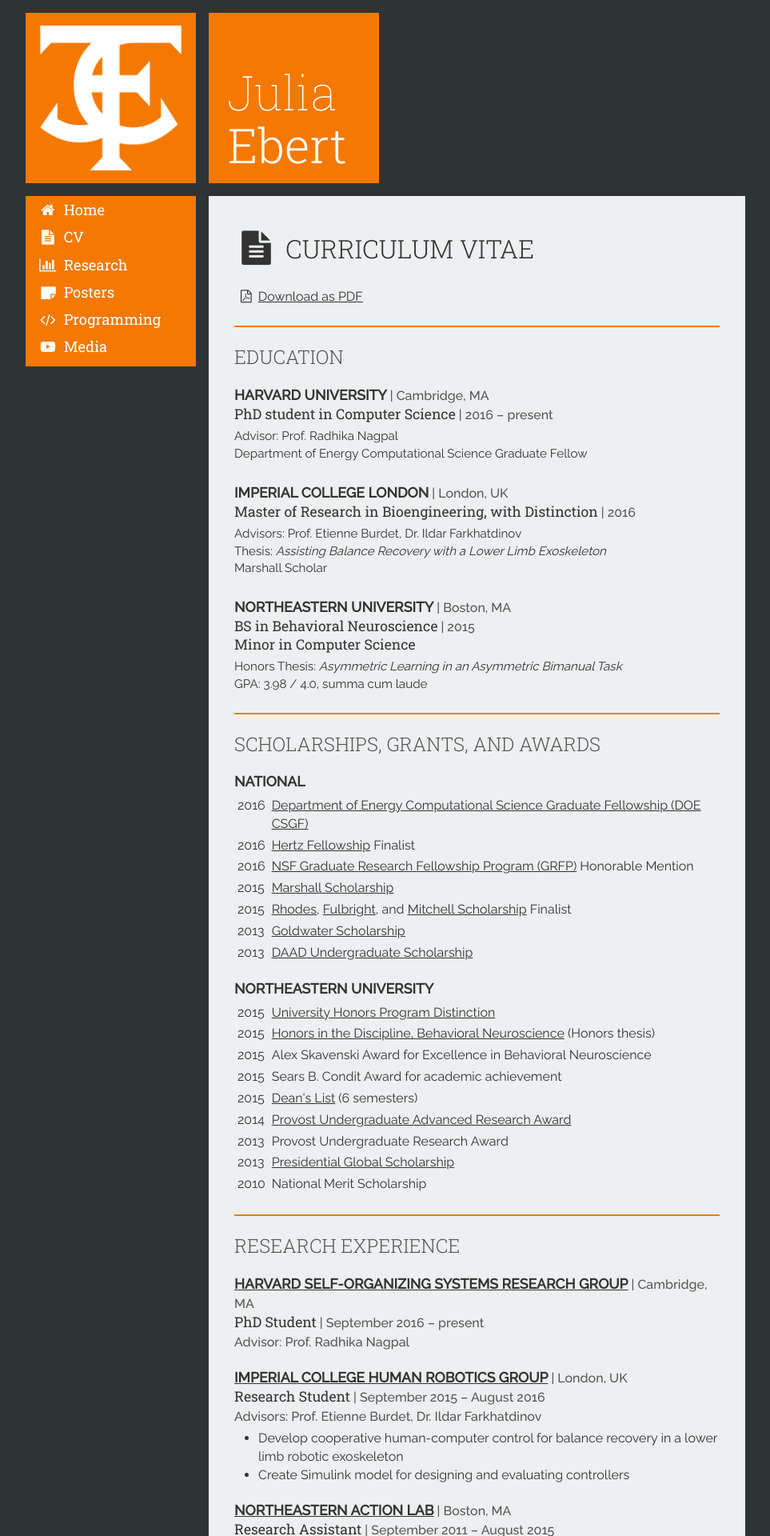
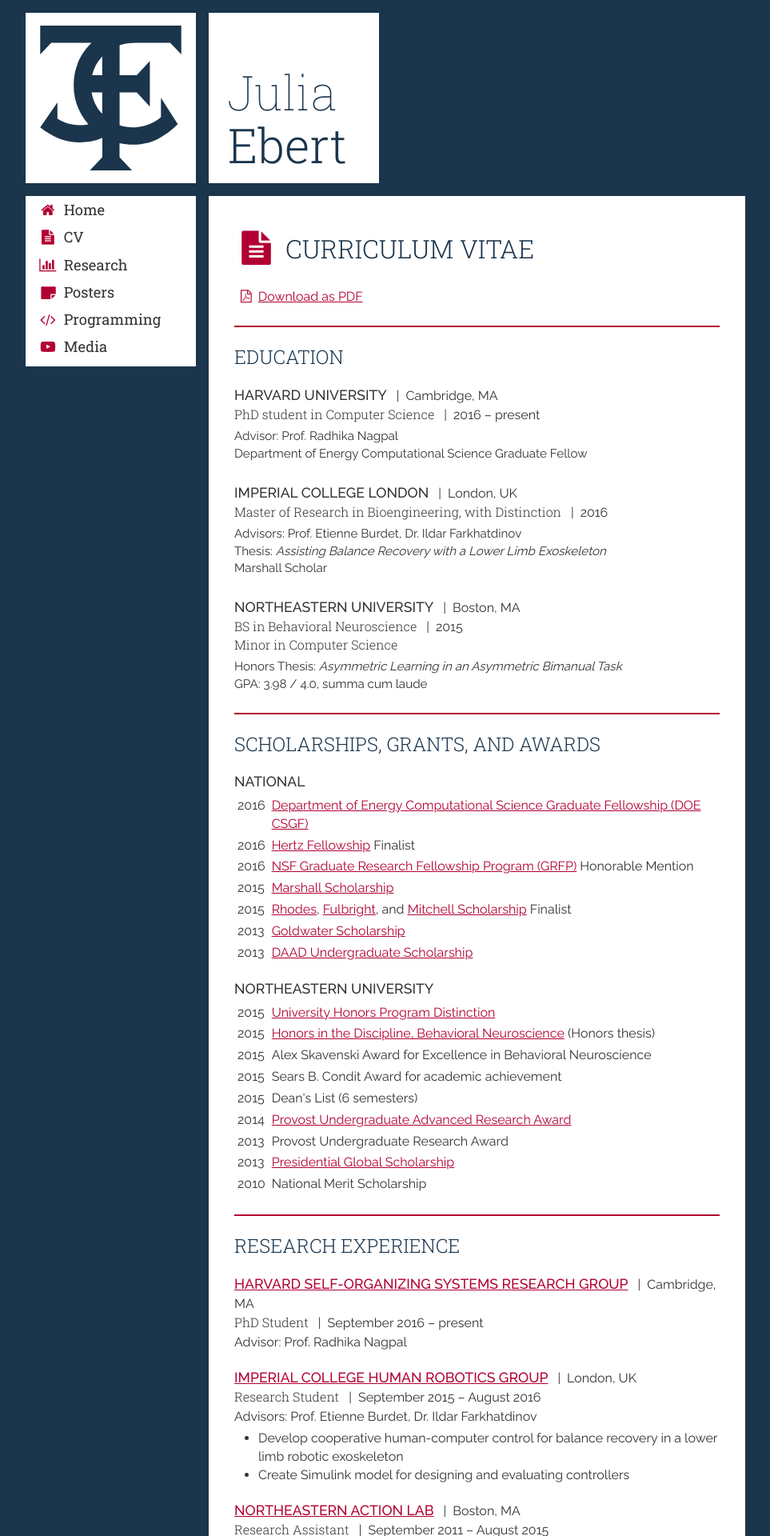
Before and after one commit to jtebert/jtebert.github.io, a Jekyll site: the page built from cv/index.html, in a window 1280 px wide. Shown: the top 1920 px of the page at 80% size, without its empty margins (158-1121 px from the left). Built offline with Jekyll 4.4.1, drawn with Linux system fonts in a browser that asks for light colours; nearby versions of some CDN libraries; some of the changed text lies outside the part shown.

Commit message:
Update research, fix broken links, new colors, and general cleanup.

```diff
--- a/_includes/top-row.html
+++ b/_includes/top-row.html
@@ -1,7 +1,10 @@
 <div class="row"> <!-- Row 1 -->
-    <div class="col-sm-4 col-md-3 col-xs-6 box-vert-padding">
+    <div class="col-sm-4 col-md-3 col-xs-6 box-vert-padding" id="logo-box">
         <div class="dummy"></div>
-        <a href="/"><img class="in logo-box fill" src="/assets/imgs/logos/JTE.png"/></a>
+        <a href="/">
+            <img class="in logo-box fill" id="logo-light" src="/assets/imgs/logos/JTE-light.svg"/>
+            <img class="in logo-box fill" id="logo-dark" src="/assets/imgs/logos/JTE-dark.svg"/>
+        </a>
     </div>
     <div class="col-sm-4 col-md-3 hidden-xs box-vert-padding">
         <div class="dummy fill"></div>
--- a/_sass/_custom.scss
+++ b/_sass/_custom.scss
@@ -14,6 +14,15 @@
   b {
     font-weight: 300;
   }
+}
+
+#logo-box a {
+  #logo-dark { display: block; }
+  #logo-light { display: none; }
+}
+#logo-box a:hover {
+  #logo-dark { display: none; }
+  #logo-light { display: block; }
 }
 
 // Set Fonts
@@ -34,11 +43,12 @@
   padding-left: 2em;
   vertical-align: middle;
 
-  i {
+  i.fa {
     position: absolute;
     left: 0;
     top: 50%;
     margin-top: -0.4em; // half height of icon
+    color: $accentColor;
   }
 }
 
@@ -47,23 +57,23 @@
   margin-top: 0;
   text-transform: uppercase;
   font-family: $body-font, sans-serif;
-  font-weight: 700;
+  font-weight: 500;
   font-size: 1.5em;
 }
 
 // Descriptor
 h3 {
   font-family: $title-font, sans-serif;
-  font-weight: 500;
+  font-weight: 300;
   font-size: 1.4em;
 }
 
 // Location
 h4 {
   font-family: $body-font, sans-serif;
-  font-weight: 500;
+  font-weight: 400;
   font-size: 1.2em;
-  color: #555;
+  // color: #555;
 }
 
 h5 {
@@ -73,17 +83,17 @@
 }
 
 a {
-  color: $darkText;
+  color: $accentColor;
   //font-family: $body-font, sans-serif;
   //font-weight: 500;
   text-decoration: underline;
 
   &:hover, &:visited:hover {
-    color: $darkMainColor;
+    color: $mainColor;
   }
 
   &:visited {
-    color: $darkBackground;
+    color: $darkAccentColor;
   }
 }
 
@@ -96,7 +106,7 @@
 }
 
 .fill {
-  background-color: $mainColor;
+  background-color: $foreground;
 }
 
 .content {
@@ -114,7 +124,8 @@
   }
 
   .row figcaption {
-    margin-top: 16px;
+    margin-top: 8px;
+    color: $gray-light;
   }
 
   .row img {
@@ -125,7 +136,7 @@
 hr {
   height: 2px;
   border: 0;
-  background: $mainColor;
+  background: $accentColor;
   margin: 24px 0;
   display: block;
   clear: both;
@@ -147,7 +158,7 @@
   margin: $grid-gutter-width / 2;
 
   a:hover {
-    color: $white;
+    color: $secondaryText;
   }
 
   // Titles in Boxes
@@ -157,17 +168,21 @@
   }
 
   h4 {
-    color: $white;
+    color: $primaryText;
   }
 }
 
 a .in {
   text-decoration: none;
-  color: $white;
+  color: $primaryText;
 }
 
 a:hover .in, a:visited:hover .in {
-  background-color: $darkMainColor;
+  background-color: $accentColor;
+
+  h1, h2, h3, h4, h5, h6 {
+    color: $secondaryText;
+  }
 }
 
 .text-box {
@@ -203,22 +218,26 @@
     position: relative;
     vertical-align: middle;
 
-    i {
+    i.fa {
       position: absolute;
       left: 0;
+      color: $accentColor;
       //top: 50%;
       //margin-top: -0.4em;
     }
 
     &:hover {
-      background-color: $darkMainColor;
+      background-color: $accentColor;
       //text-decoration: none;
+      i.fa {
+        color: $secondaryText;
+      }
     }
   }
 }
 
 blockquote {
-  border-left-color: $mainColor;
+  border-left-color: $accentColor;
   background-color: $darkForeground;
   font-size: 1em;
   font-style: normal;
@@ -260,11 +279,19 @@
     text-decoration: none;
     color: inherit;
     font-family: $title-font, sans-serif;
+
+    i.fa {
+      color: $accentColor;
+    }
   }
 
   a:hover {
-    background-color: $darkMainColor;
+    background-color: $accentColor;
     text-decoration: none;
+    color: $secondaryText;
+    i.fa {
+      color: $secondaryText;
+    }
   }
 }
 
@@ -281,7 +308,7 @@
   }
 
   h1, h4 {
-    color: #555;
+    //color: #555;
   }
 
   // Subsection
@@ -340,24 +367,26 @@
   h1 {
     font-size: 1.5em;
   }
-
   // Subsection
   h2 {
     margin-top: 12px;
     font-size: 1.1em;
+    color: inherit;
   }
-
   // Descriptor
   h3 {
     margin-top: 12px;
-    font-size: 1.1em;
+    font-size: 1em;
+    color: inherit;
   }
-
   // Location
   h4 {
     font-size: 1em;
+    color: inherit;
   }
-
+  span.div {
+    margin: 0 8px;
+  }
   p {
     font-size: 0.95em;
   }
@@ -395,6 +424,7 @@
   width: 100%;
   /* Set the fixed height of the footer here */
   height: 60px;
+  color: $secondaryText;
 
   .row {
     padding-top: 20px;
@@ -402,11 +432,11 @@
 
   a, a:visited {
     text-decoration: none;
-    color: $white;
+    color: $lightText;
   }
 
   a:hover, #footer a:visited:hover {
-    color: $mainColor;
+    color: $accentColor;
   }
 
   .footer-contents {
--- a/_sass/bootstrap/_variables.scss
+++ b/_sass/bootstrap/_variables.scss
@@ -22,7 +22,8 @@
 $gray-light:             lighten($gray-base, 46.7%) !default; // #777
 $gray-lighter:           lighten($gray-base, 93.5%) !default; // #eee
 
-$brand-primary:         darken(#428bca, 6.5%) !default; // #337ab7
+$brand-primary:         #1C3144;
+$brand-primary: #1A354C;
 $brand-success:         #5cb85c !default;
 $brand-info:            #5bc0de !default;
 $brand-warning:         #f0ad4e !default;
@@ -33,14 +34,31 @@
 //
 //## Main colors of the theme
 
-$background: #2e3436;
+$background: $brand-primary;
 $darkBackground: #171a1b;
-$foreground: #ecf0f1;
-$darkForeground: #e2e8ea;
-$mainColor: #f57900;
-$darkMainColor: #e65100;
+$foreground: #fff;
+$darkForeground: #eeeeee;
+$mainColor: $brand-primary;
+$darkMainColor: $brand-primary;
+$accentColor: #B20032;
+$darkAccentColor: #7F0024;
 $white: #fff;
 $darkText: #333;
+$lightText: #ecf0f1;
+$primaryText: $darkText;
+$secondaryText: $lightText;
+
+
+//== Jekyll
+//
+//## Variables assigned by Jekyll
+$background-color: $brand-primary;
+$brand-color:      #ecf0f1;
+$grey-color:       #828282;
+$grey-color-light: lighten($grey-color, 40%);
+$grey-color-dark:  darken($grey-color, 25%);
+$on-palm:          600px;
+$on-laptop:        800px;
 
 
 //== Scaffolding
@@ -50,7 +68,7 @@
 //** Background color for `<body>`.
 $body-bg:               $background !default;
 //** Global text color on `<body>`.
-$text-color:            $white !default;
+$text-color:            $primaryText !default;
 
 //** Global textual link color.
 $link-color:            $brand-primary !default;
@@ -90,7 +108,7 @@
 $headings-font-family:    inherit !default;
 $headings-font-weight:    500 !default;
 $headings-line-height:    1.1 !default;
-$headings-color:          inherit !default;
+$headings-color:          $darkMainColor !default;
 
 
 //== Iconography
--- a/css/main.scss
+++ b/css/main.scss
@@ -12,18 +12,6 @@
 $base-line-height: 1.5;
 
 $spacing-unit:     30px;
-
-$text-color:       #fff;
-$background-color: #fdfdfd;
-$brand-color:      #2a7ae2;
-
-$grey-color:       #828282;
-$grey-color-light: lighten($grey-color, 40%);
-$grey-color-dark:  darken($grey-color, 25%);
-
-$on-palm:          600px;
-$on-laptop:        800px;
-
 
 
 // Using media queries with like this:
@@ -43,6 +31,7 @@
 
 // Import partials from `sass_dir` (defaults to `_sass`)
 @import
+        "bootstrap/variables",
         "base",
         "layout",
         "syntax-highlighting",
--- a/cv/index.html
+++ b/cv/index.html
@@ -12,21 +12,21 @@
 
     <h1 id="education"><a class="section" href="#education">Education</a></h1>
 
-    <h2>Harvard University</h2><h4>| Cambridge, MA</h4><br/>
-    <h3>PhD student in Computer Science</h3><h4>| 2016 – present</h4><br/>
+    <h2>Harvard University</h2><span class="div">|</span><h4>Cambridge, MA</h4><br/>
+    <h3>PhD student in Computer Science</h3><span class="div">|</span><h4>2016 – present</h4><br/>
     <p>Advisor: Prof. Radhika Nagpal<br/>
     Department of Energy Computational Science Graduate Fellow</p>
     <hr class="sep"/>
 
-    <h2>Imperial College London</h2><h4>| London, UK</h4><br/>
-    <h3>Master of Research in Bioengineering, with Distinction</h3><h4>| 2016</h4><br/>
+    <h2>Imperial College London</h2><span class="div">|</span><h4>London, UK</h4><br/>
+    <h3>Master of Research in Bioengineering, with Distinction</h3><span class="div">|</span><h4>2016</h4><br/>
     <p>Advisors: Prof. Etienne Burdet, Dr. Ildar Farkhatdinov<br/>
     Thesis: <i>Assisting Balance Recovery with a Lower Limb Exoskeleton</i><br/>
     Marshall Scholar</p>
     <hr class="sep"/>
 
-    <h2>Northeastern University</h2><h4>| Boston, MA</h4><br/>
-    <h3>BS in Behavioral Neuroscience</h3><h4>| 2015</h4><br>
+    <h2>Northeastern University</h2><span class="div">|</span><h4>Boston, MA</h4><br/>
+    <h3>BS in Behavioral Neuroscience</h3><span class="div">|</span><h4>2015</h4><br>
     <h3>Minor in Computer Science</h3>
     <p>Honors Thesis: <i>Asymmetric Learning in an Asymmetric Bimanual Task</i><br/>
     GPA: 3.98 / 4.0, summa cum laude<br/>
@@ -54,7 +54,7 @@
                     Mitchell Scholarship</a> Finalist</td></tr>
         <tr><td>2013</td>
             <td><a href="https://goldwater.scholarsapply.org/">Goldwater Scholarship</a></td></tr>
-        <tr><td>2013</td><td><a href="https://www.daad.org/?p=47220">
+        <tr><td>2013</td><td><a href="https://www.daad.org/en/find-funding/undergraduate-opportunities/undergraduate-scholarship/">
             DAAD Undergraduate Scholarship</a></td></tr>
         </tbody>
     </table>
@@ -69,8 +69,7 @@
             Honors in the Discipline, Behavioral Neuroscience</a> (Honors thesis)</td></tr>
         <tr><td>2015</td><td>Alex Skavenski Award for Excellence in Behavioral Neuroscience</td></tr>
         <tr><td>2015</td><td>Sears B. Condit Award for academic achievement</td></tr>
-        <tr><td>2015</td><td><a href="http://www.northeastern.edu/cos/deanslist/">
-            Dean's List</a> (6 semesters)</td></tr>
+        <tr><td>2015</td><td>Dean's List (6 semesters)</td></tr>
         <tr><td>2014</td><td><a href="http://www.northeastern.edu/undergraduateresearch/find-funding/undergraduate-research-creative-endeavor-awards/funding/">
             Provost Undergraduate Advanced Research Award</a></td></tr>
         <tr><td>2013</td><td>Provost Undergraduate Research Award</td></tr>
@@ -84,16 +83,16 @@
 
     <h1 id="research"><a class="section" href="#research">Research Experience</a></h1>
 
-    <h2><a href="https://www.eecs.harvard.edu/ssr/">Harvard Self-organizing Systems Research Group</a></h2><h4>| Cambridge, MA</h4><br/>
-    <h3>PhD Student</h3><h4>| September 2016 – present</h4><br/>
+    <h2><a href="https://www.eecs.harvard.edu/ssr/">Harvard Self-organizing Systems Research Group</a></h2><span class="div">|</span><h4>Cambridge, MA</h4><br/>
+    <h3>PhD Student</h3><span class="div">|</span><h4>September 2016 – present</h4><br/>
     <h4>Advisor: Prof. Radhika Nagpal</h4>
     <!--<ul>
         <li>Develop </li>
     </ul>-->
     <hr class="sep"/>
 
-    <h2><a href="http://www.imperial.ac.uk/human-robotics">Imperial College Human Robotics Group</a></h2><h4>| London, UK</h4><br/>
-    <h3>Research Student</h3><h4>| September 2015 – August 2016</h4><br/>
+    <h2><a href="http://www.imperial.ac.uk/human-robotics">Imperial College Human Robotics Group</a></h2><span class="div">|</span><h4>London, UK</h4><br/>
+    <h3>Research Student</h3><span class="div">|</span><h4>September 2015 – August 2016</h4><br/>
     <h4>Advisors: Prof. Etienne Burdet, Dr. Ildar Farkhatdinov</h4>
     <ul>
         <li>Develop cooperative human-computer control for balance recovery in a lower limb robotic exoskeleton</li>
@@ -101,9 +100,9 @@
     </ul>
     <hr class="sep"/>
 
-    <h2><a href="http://www.northeastern.edu/actionlab/">Northeastern Action Lab</a></h2><h4>| Boston, MA</h4><br/>
-    <h3>Research Assistant</h3><h4>| September 2011 – August 2015</h4><br/>
-    <h3>Research Co-op</h3><h4>| July – December 2012, September – December 2014</h4><br/>
+    <h2><a href="http://www.northeastern.edu/actionlab/">Northeastern Action Lab</a></h2><span class="div">|</span><h4>Boston, MA</h4><br/>
+    <h3>Research Assistant</h3><span class="div">|</span><h4>September 2011 – August 2015</h4><br/>
+    <h3>Research Co-op</h3><span class="div">|</span><h4>July – December 2012, September – December 2014</h4><br/>
     <h4>Advisor: Prof. Dagmar Sternad</h4>
     <ul>
         <li>Collected data from human participants in motor control experiments, including electoencephalogram (EEG)</li>
@@ -118,8 +117,8 @@
     </ul>
     <hr class="sep"/>
 
-    <h2><a href="http://www.neurotechnology.neu.edu/">Northeastern Biomimetic Underwater Robot Program</a></h2><h4>| Nahant, MA</h4><br/>
-    <h3>Research Assistant</h3><h4>| May – August 2015</h4><br/>
+    <h2><a href="http://www.neurotechnology.neu.edu/">Northeastern Biomimetic Underwater Robot Program</a></h2><span class="div">|</span><h4>Nahant, MA</h4><br/>
+    <h3>Research Assistant</h3><span class="div">|</span><h4>May – August 2015</h4><br/>
     <h4>Advisor: Prof. Joseph Ayers</h4>
     <ul>
         <li>Programmed network of electronic neurons in LabView to control rheotaxis in a biomimetic robotic lobster</li>
@@ -128,8 +127,8 @@
     </ul>
     <hr class="sep"/>
 
-    <h2><a href="https://am.is.tuebingen.mpg.de/">Max Planck Institute for Intelligent Systems, Autonomous Motion Department</a></h2><h4>| T&uuml;bingen, Germany</h4><br>
-    <h3>Research Co-op</h3><h4>| July – December 2013</h4><br/>
+    <h2><a href="https://am.is.tuebingen.mpg.de/">Max Planck Institute for Intelligent Systems, Autonomous Motion Department</a></h2><span class="div">|</span><h4>T&uuml;bingen, Germany</h4><br>
+    <h3>Research Co-op</h3><span class="div">|</span><h4>July – December 2013</h4><br/>
     <h4>Advisor: Prof. Stefan Schaal, Max Planck Institute Director</h4><br/>
     <h4>Project: Learning mapping of high-dimensional movements to Euclidean space</h4>
     <ul>
@@ -146,7 +145,8 @@
 
     <p><b>Ebert J</b>, Farkhatdinov I, van Oort G, van Asseldonk E, & Burdet E.
         <em>Preliminary Study on Assisting Balance Recovery with Lower Limb Exoskeleton.</em>
-        Work in progress paper and poster presented at: EuroHaptics 2016; 2016 July 4–7; London, UK.</p>
+        Work in progress paper and poster presented at: EuroHaptics 2016; 2016 July 4–7; London, UK.
+        <a href="{{site.baseurl }}/assets/pdfs/2016_eurohaptics.pdf"><i class="fa fa-file-pdf-o"></i></a></p>
 
     <p>Sternad D, Mukovskiy A, <b>Ebert J</b>, & Dijkstra T.
         <em>Dynamic Stability in the Control of Complex Objects.</em>
@@ -178,14 +178,14 @@
 
     <h1 id="teaching"><a class="section" href="#teaching">Teaching Experience</a></h1>
 
-    <h2>Northeastern Department of Computer Science</h2><h4>| Boston, MA</h4><br/>
-    <h3>Teaching Assistant</h3><h4>| September 2014 – April 2015</h4><br/>
+    <h2>Northeastern Department of Computer Science</h2><span class="div">|</span><h4>Boston, MA</h4><br/>
+    <h3>Teaching Assistant</h3><span class="div">|</span><h4>September 2014 – April 2015</h4><br/>
     <ul>
         <li>Taught two weekly lab courses of 30–40 students each</li>
         <li>Graded student exams and quizzes</li>
         <li>Held twice-weekly office hours to assist students with course material</li>
     </ul>
-    <h3>Tutor</h3><h4>| September 2012 – April 2014</h4><br/>
+    <h3>Tutor</h3><span class="div">|</span><h4>September 2012 – April 2014</h4><br/>
     <ul>
         <li>Assisted college students in weekly introductory computer science labs</li>
         <li>Graded weekly student programming assignments</li>
@@ -193,8 +193,8 @@
     </ul>
     <hr class="sep"/>
 
-    <h2>Proactive Recruitment in Science and Mathematics (PRISM)</h2><h4>| Boston, MA</h4><br/>
-    <h3>Undergraduate Mentor</h3><h4>| July 2011 – April 2013</h4>
+    <h2>Proactive Recruitment in Science and Mathematics (PRISM)</h2><span class="div">|</span><h4>Boston, MA</h4><br/>
+    <h3>Undergraduate Mentor</h3><span class="div">|</span><h4>July 2011 – April 2013</h4>
     <ul>
         <li>Planned and organized programming throughout the academic year for first and second year college students interested in mathematics and science</li>
         <li>Facilitated collaboration and discussion among participants in problem solving activities and problem sets</li>
@@ -207,16 +207,16 @@
     <h1 id="other-experience"><a class="section" href="#other-experience">Other Experience</a></h1>
 
     {% comment %}
-    <h2>Field Lines: Science News Project</h2><h4>| London, UK</h4><br/>
-    <h3>Founder</h3><h4>| September 2015 – present</h4>
+    <h2>Field Lines: Science News Project</h2><span class="div">|</span><h4>London, UK</h4><br/>
+    <h3>Founder</h3><span class="div">|</span><h4>September 2015 – present</h4>
     <ul>
         <li>Lead team of 20 postgraduate students to create a news website serving the scientifically literate public by generating accessible interdisciplinary articles with a rigorous dedication to accuracy and integrity</li>
         <li>Design and program website and backend to support content</li>
     </ul>
     <hr class="sep">-->
 
-    <h2>Suture Score</h2><h4>| London, UK</h4><br/>
-    <h3>Chief Executive Officer</h3><h4>| November 2015 – present</h4>
+    <h2>Suture Score</h2><span class="div">|</span><h4>London, UK</h4><br/>
+    <h3>Chief Executive Officer</h3><span class="div">|</span><h4>November 2015 – present</h4>
     <ul>
         <li>Develop application for immediate, objective assessment of surgical trainees' suturing technique</li>
         <li>Collaborate with University Hospital of South Manchester NHS Foundation Trust to test and validate application</li>
@@ -226,8 +226,8 @@
     {% endcomment %}
 
     {% comment %}
-    <h2><a href="http://www.marshallscholars.org/">Association of Marshall Scholars</a></h2><h4>| London, UK</h4><br/>
-    <h3>Chief Technology Officer</h3><h4>| December 2015 – present</h4>
+    <h2><a href="http://www.marshallscholars.org/">Association of Marshall Scholars</a></h2><span class="div">|</span><h4>London, UK</h4><br/>
+    <h3>Chief Technology Officer</h3><span class="div">|</span><h4>December 2015 – present</h4>
     <ul>
         <li>Design and implement new website with social media integration</li>
         <li>Manage $9,000 budget for web presence management</li>
@@ -235,8 +235,8 @@
     <hr class="sep"/>
     {% endcomment %}
 
-    <h2><a href="http://interactive-motion.com/">Interactive Motion Technologies</a></h2><h4>| Watertown, MA</h4><br/>
-    <h3>Software Development Co-op</h3><h4>| July – September 2014</h4>
+    <h2>Interactive Motion Technologies</h2><span class="div">|</span><h4>Watertown, MA</h4><br/>
+    <h3>Software Development Co-op</h3><span class="div">|</span><h4>July – September 2014</h4>
     <ul>
         <li>Designed specifications for stroke evaluation software with input from clinicians, researchers, and software developers</li>
         <li>Developed software to store and automate clinician stroke evaluations with an HTML5 and JavaScript front end and a Django and SQL back end</li>
@@ -247,8 +247,8 @@
 
     <h1 id="community-service"><a class="section" href="#community-service">Community Service</a></h1>
 
-    <h2>Northeastern University</h2><h4>| Boston, MA</h4><br/>
-    <h3><a href="http://www.northeastern.edu/communityservice/programs/civic_engagement.html">Civic Engagement Program</a></h3><h4>| September 2010 – May 2015</h4>
+    <h2>Northeastern University</h2><span class="div">|</span><h4>Boston, MA</h4><br/>
+    <h3>Civic Engagement Program</h3><span class="div">|</span><h4>September 2010 – May 2015</h4>
     <ul>
         <li>Committed to at least 100 hours of community service annually</li>
         <li>Participated in service events such as Relay for Life and food sorting at the Greater Boston Food Bank</li>
--- a/index.html
+++ b/index.html
@@ -61,7 +61,7 @@
                         <h1>Article<i class="fa fa-external-link"></i></h1>
                         <h2>Honors student wins Marshall Scholarship</h2>
                         <h3>Northeastern News</h3>
-                        <h4>Jason Kornwitz | 5 December 2014</h4>
+                        <h4>Jason Kornwitz<span class="div">|</span>5 December 2014</h4>
                     </div>
                 </a>
 
@@ -78,7 +78,7 @@
                         <h1>Article<i class="fa fa-external-link"></i></h1>
                         <h2>Honors student named Goldwater Scholar</h2>
                         <h3>Northeastern News</h3>
-                        <h4>Jordana Torres | 24 April 2013</h4>
+                        <h4>Jordana Torres<span class="div">|</span>24 April 2013</h4>
                     </div>
                 </a>
             </div>
```
Also changed, not shown: other parts of index.html (+1 -1 lines), research/_posts/2017-01-27-ssr.html (added, +13 -0 lines), assets/imgs/logos/JTE-dark.svg (added), assets/imgs/logos/JTE-light.svg (renamed from assets/imgs/logos/JTE.svg), assets/imgs/research/kilobots.jpg (added), media/_posts/old.2014-12-01-ccis.html (renamed from media/_posts/2014-12-01-ccis.html), programming/_posts/old.2014-06-01-text-analysis.html (renamed from programming/_posts/2014-06-01-text-analysis.html), programming/_posts/old.2014-10-23-code_it.html (renamed from programming/_posts/2014-10-23-code_it.html).
